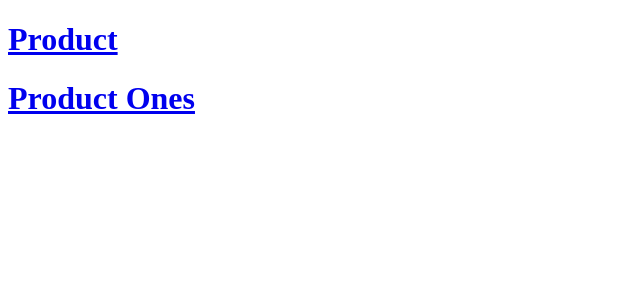
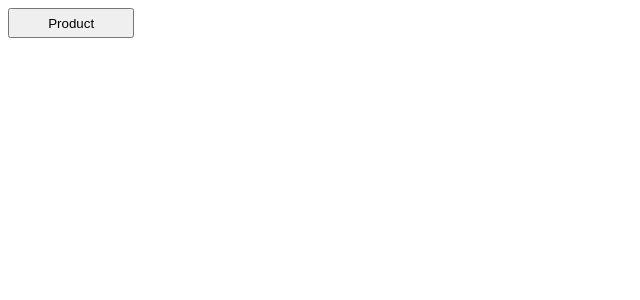
Before and after one commit to AlySyed-Bilal-Haider/Bilal-Learn-Next-JS, a Next.js app: page / in a window 1280 px wide. Shown: the top 300 px of the page, without its empty margins (0-640 px from the left). Built offline with nearby package versions, Linux system fonts and the light colour scheme.

Commit message:
call API using by getStaticGenerations and Page vs Component

```diff
--- /dev/null
+++ b/src/components/user.js
@@ -0,0 +1,5 @@
+function user({ name }) {
+  return <h1>{name}</h1>;
+}
+
+export default user;
--- a/src/pages/index.js
+++ b/src/pages/index.js
@@ -1,14 +1,19 @@
 import Link from "next/link";
+import { useRouter } from "next/router";
 
 function Home() {
+  const rounter = useRouter();
+  const programaticallyNavigations = () => {
+    rounter.push("/Product");
+  };
   return (
     <>
-      <h1>
-        <Link href="/Product">Product</Link>
-      </h1>
-      <h1>
-        <Link href="/Product/1">Product Ones</Link>
-      </h1>
+      <button
+        style={{ width: "10%", height: "30px" }}
+        onClick={programaticallyNavigations}
+      >
+        Product
+      </button>
     </>
   );
 }
```
Also changed, not shown: src/pages/404.js (added, +15 -0 lines), src/pages/Staticgeneration/users.js (added, +25 -0 lines).
